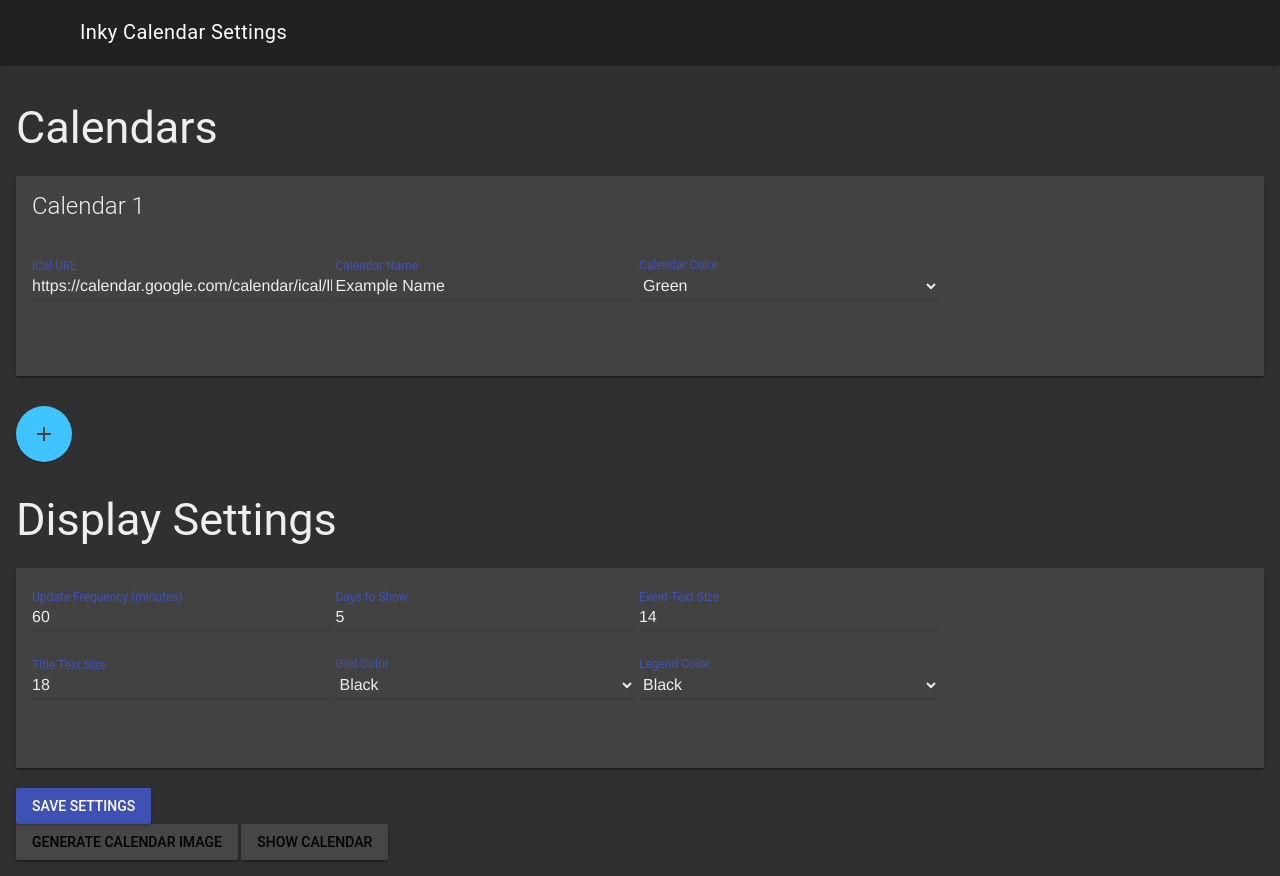
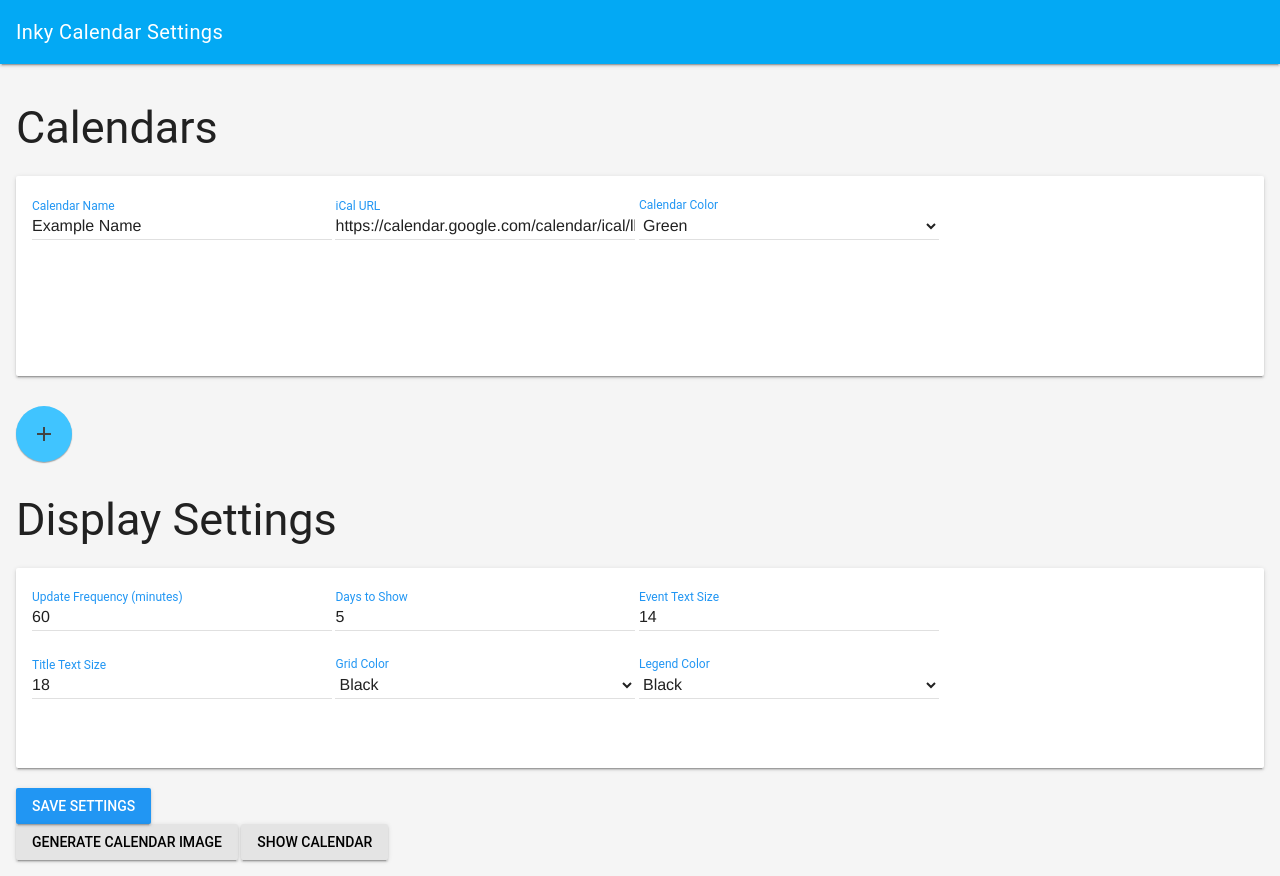
Before and after one commit to SeanStew/InkyServer, a Flask app: page / in a window 1280 px wide. Run offline with Flask 3, Linux system fonts and the light colour scheme.

Commit message:
convert to light theme

```diff
--- a/templates/index.html
+++ b/templates/index.html
@@ -5,70 +5,90 @@
     <title>Inky Calendar Settings</title>
     <!-- Material Design Lite (MDL) -->
     <link rel="stylesheet" href="https://fonts.googleapis.com/icon?family=Material+Icons">
-    <link rel="stylesheet" href="https://code.getmdl.io/1.3.0/material.indigo-light_blue.min.css" />
+    <link rel="stylesheet" href="https://code.getmdl.io/1.3.0/material.blue-light_blue.min.css" />
     <script defer src="https://code.getmdl.io/1.3.0/material.min.js"></script>
     <style>
         body {
             font-family: 'Roboto', sans-serif;
-            background-color: #303030; /* Dark background */
-            color: #eee; /* Light text */
+            background-color: #f5f5f5; /* Light background */
+            color: #212121; /* Dark text */
             display: flex;
             flex-direction: column;
             min-height: 100vh;
         }
 
         .mdl-card {
-            background-color: #424242; /* Dark card background */
-            color: #eee;
+            background-color: #fff; /* White card background */
+            color: #212121;
             width: 100%;
             margin-bottom: 20px;
         }
 
         .mdl-card__title {
-            color: #eee;
+            color: #212121;
+            padding: 16px;
         }
 
         .mdl-card__supporting-text {
-            color: #eee;
+            color: #212121;
+            padding: 16px;
+        }
+
+        .calendar-name-select{
+          font-size:20px;
+          margin: 0;
+          padding: 0;
+          width: 100%;
         }
 
         .mdl-textfield__label {
-            color: #eee; /* Light labels */
+            color: #212121; /* Dark labels */
         }
 
         .mdl-textfield__input {
-            color: #eee; /* Light input text */
+            color: #212121; /* Dark input text */
         }
 
         .mdl-textfield.is-focused .mdl-textfield__label {
-            color: #80d8ff; /* Light blue on focus */
+            color: #03a9f4; /* Light blue on focus */
         }
+
         .mdl-textfield.is-focused .mdl-textfield__input {
-            border-bottom: 2px solid #80d8ff;
+            border-bottom: 2px solid #03a9f4;
         }
 
         .mdl-textfield.is-invalid .mdl-textfield__input {
-            border-color: #ff6e40;
+            border-color: #ff5252; /* Red invalid */
         }
+
         .mdl-textfield.is-invalid .mdl-textfield__label {
-            color: #ff6e40;
+            color: #ff5252; /* Red invalid */
         }
 
         .mdl-button--primary {
-            background-color: #80d8ff; /* Light blue accent */
-            color: #212121; /* Dark button text */
+            background-color: #03a9f4; /* Light blue accent */
+            color: #fff; /* White button text */
         }
+
         .page-content {
             padding: 16px;
         }
+
         .mdl-layout__header {
-            background-color: #212121;
-        }
-        #add-calendar{
-          margin-top:10px;
-          margin-bottom:10px;
+            background-color: #03a9f4; /* Light Blue Header */
         }
 
+        .mdl-layout__header-row {
+            padding: 0 16px;
+        }
+
+        #add-calendar {
+            margin-top: 10px;
+            margin-bottom: 10px;
+        }
+        .mdl-card__title-text {
+          font-size: 16px;
+        }
     </style>
 </head>
 <body>
@@ -88,18 +108,16 @@
                         <h2>Calendars</h2>
                         {% for calendar in calendars %}
                         <div class="mdl-card mdl-shadow--2dp calendar-entry">
-                        <div class="mdl-card__title">
-                            <h4 class="mdl-card__title-text">Calendar {{ loop.index }}</h4>
+                          <div class="mdl-card__supporting-text">
+                            <div class="mdl-textfield mdl-js-textfield mdl-textfield--floating-label">
+                              <input class="mdl-textfield__input" type="text" id="calendar_name_{{ loop.index0 }}" name="calendar_name" value="{{ calendar.calendar_name }}" required>
+                              <label class="mdl-textfield__label calendar-name-select" for="calendar_name_{{ loop.index0 }}">Calendar Name</label>
                             </div>
-                        <div class="mdl-card__supporting-text">
                             <div class="mdl-textfield mdl-js-textfield mdl-textfield--floating-label">
                                 <input class="mdl-textfield__input" type="text" id="ical_url_{{ loop.index0 }}" name="ical_url" value="{{ calendar.ical_url }}" required>
                                 <label class="mdl-textfield__label" for="ical_url_{{ loop.index0 }}">iCal URL</label>
                             </div>
-                            <div class="mdl-textfield mdl-js-textfield mdl-textfield--floating-label">
-                                <input class="mdl-textfield__input" type="text" id="calendar_name_{{ loop.index0 }}" name="calendar_name" value="{{ calendar.calendar_name }}" required>
-                                <label class="mdl-textfield__label" for="calendar_name_{{ loop.index0 }}">Calendar Name</label>
-                            </div>
+
                             <div class="mdl-textfield mdl-js-textfield mdl-textfield--floating-label">
                                 <select class="mdl-textfield__input" id="color_{{ loop.index0 }}" name="color">
                                     {% for color_hex, color_name in allowed_colors.items() %}
@@ -177,17 +195,14 @@
             const index = container.querySelectorAll('.calendar-entry').length;
             const newCalendarEntry = `
             <div class="mdl-card mdl-shadow--2dp calendar-entry">
-                <div class="mdl-card__title">
-                    <h4 class="mdl-card__title-text">Calendar ${index + 1}</h4>
+              <div class="mdl-card__supporting-text">
+                <div class="mdl-textfield mdl-js-textfield mdl-textfield--floating-label">
+                  <input class="mdl-textfield__input" type="text" id="calendar_name_${index}" name="calendar_name" required>
+                  <label class="mdl-textfield__label calendar-name-select" for="calendar_name_${index}">Calendar Name</label>
                 </div>
-                <div class="mdl-card__supporting-text">
                 <div class="mdl-textfield mdl-js-textfield mdl-textfield--floating-label">
                     <input class="mdl-textfield__input" type="text" id="ical_url_${index}" name="ical_url" required>
                     <label class="mdl-textfield__label" for="ical_url_${index}">iCal URL</label>
-                    </div>
-                    <div class="mdl-textfield mdl-js-textfield mdl-textfield--floating-label">
-                        <input class="mdl-textfield__input" type="text" id="calendar_name_${index}" name="calendar_name" required>
-                        <label class="mdl-textfield__label" for="calendar_name_${index}">Calendar Name</label>
                 </div>
                 <div class="mdl-textfield mdl-js-textfield mdl-textfield--floating-label">
                     <select class="mdl-textfield__input" id="color_${index}" name="color">
```
Lines whose indentation alone changed are shown as unchanged.
